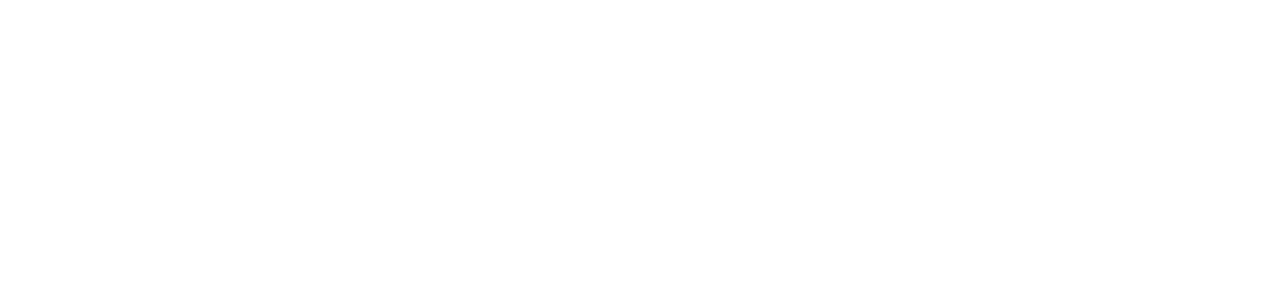
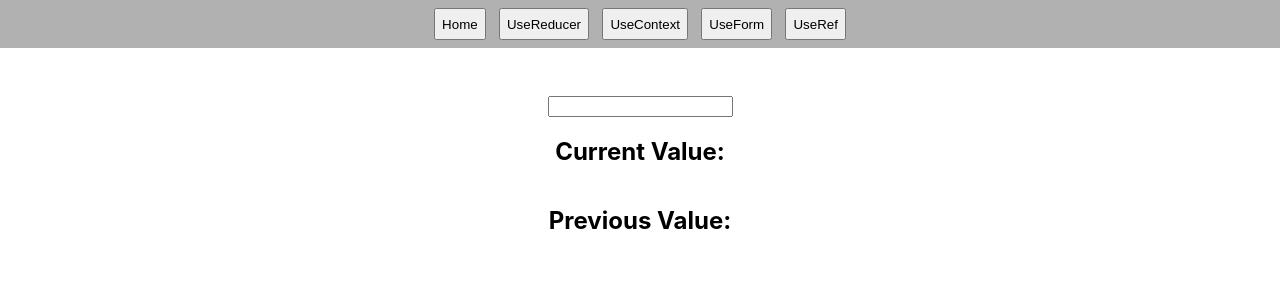
Before and after one commit to farraul/react-hooks, a React (Create React App) app: page /use-ref in a window 1280 px wide. Before the commit this address had no page. Shown: the top 300 px of the page. Built offline with nearby package versions, Linux system fonts and the light colour scheme.

Commit message:
create the useref

```diff
--- a/src/App.js
+++ b/src/App.js
@@ -8,6 +8,7 @@
 
 import "./styles/styles.scss";
 import UseForm from './pages/useform';
+import UseRef from './pages/useref';
 
 function App() {
   return (
@@ -19,6 +20,7 @@
             <Route path="/use-reducer" element={<UserReducer />} />
             <Route path="/use-context" element={<UseContext />} />
             <Route path="/use-form" element={<UseForm />} />
+            <Route path="/use-ref" element={<UseRef />} />
 
           </Routes>
         </BrowserRouter>
--- a/src/components/adhoc/header.js
+++ b/src/components/adhoc/header.js
@@ -17,6 +17,8 @@
             <button className="header-menu__links" onClick={() => goUrl("/use-reducer")}>UseReducer</button>
             <button className="header-menu__links" onClick={() => goUrl("/use-context")}>UseContext</button>
             <button className="header-menu__links" onClick={() => goUrl("/use-form")}>UseForm</button>
+            <button className="header-menu__links" onClick={() => goUrl("/use-ref")}>UseRef</button>
+
         </div>
     )
 
--- /dev/null
+++ b/src/pages/useref.js
@@ -0,0 +1,40 @@
+import Header from "../components/adhoc/header";
+import { useEffect, useState, useRef} from "react";
+
+
+{/*
+1.  No redenderiza cuando cambia, nos puede servir para saber el estado "anterior" con un useeffect[] de por medio. Al no redenderizar se ve en el siguiente redenderizado.
+
+*/}
+
+const UseRef = () => {
+
+    const [inputValue, setInputValue] = useState("");
+    const previousInputValue = useRef("");
+
+    useEffect(() => {
+        previousInputValue.current = inputValue;
+    }, [inputValue]);
+
+
+    return (
+        <>
+            <Header />
+            <div className="use-ref">
+
+                <input
+                    type="text"
+                    value={inputValue}
+                    onChange={(e) => setInputValue(e.target.value)}
+                />
+                <h2>Current Value: {inputValue}</h2>
+                <h2>Previous Value: {previousInputValue.current}</h2>
+
+
+            </div>
+        </>
+
+    )
+}
+
+export default UseRef;
--- /dev/null
+++ b/src/styles/adhoc/_use-ref.scss
@@ -0,0 +1,7 @@
+.use-ref{
+  display: flex;
+  justify-content: center;
+  flex-direction: column;
+  align-items: center;
+  margin-top: 3em;
+}
--- a/src/styles/styles.scss
+++ b/src/styles/styles.scss
@@ -2,4 +2,5 @@
 @import "./adhoc/use-reducer.scss";
 @import "./adhoc/use-context.scss";
 @import "./adhoc/use-form.scss";
+@import "./adhoc/use-ref.scss";
 @import "./adhoc/home.scss";
```
Also changed, not shown: 1 other file (tests, documents, lock files or other folders).
